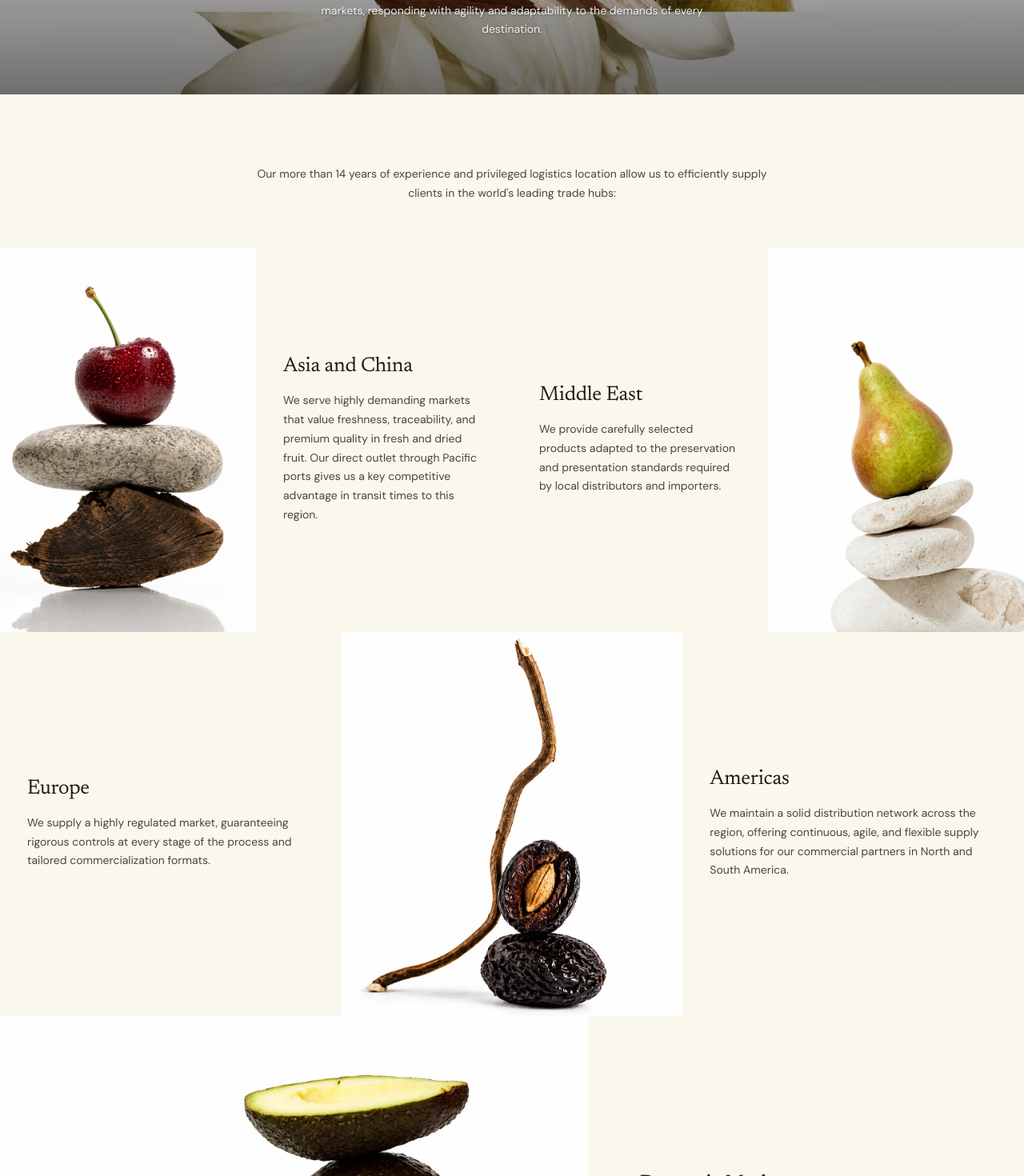
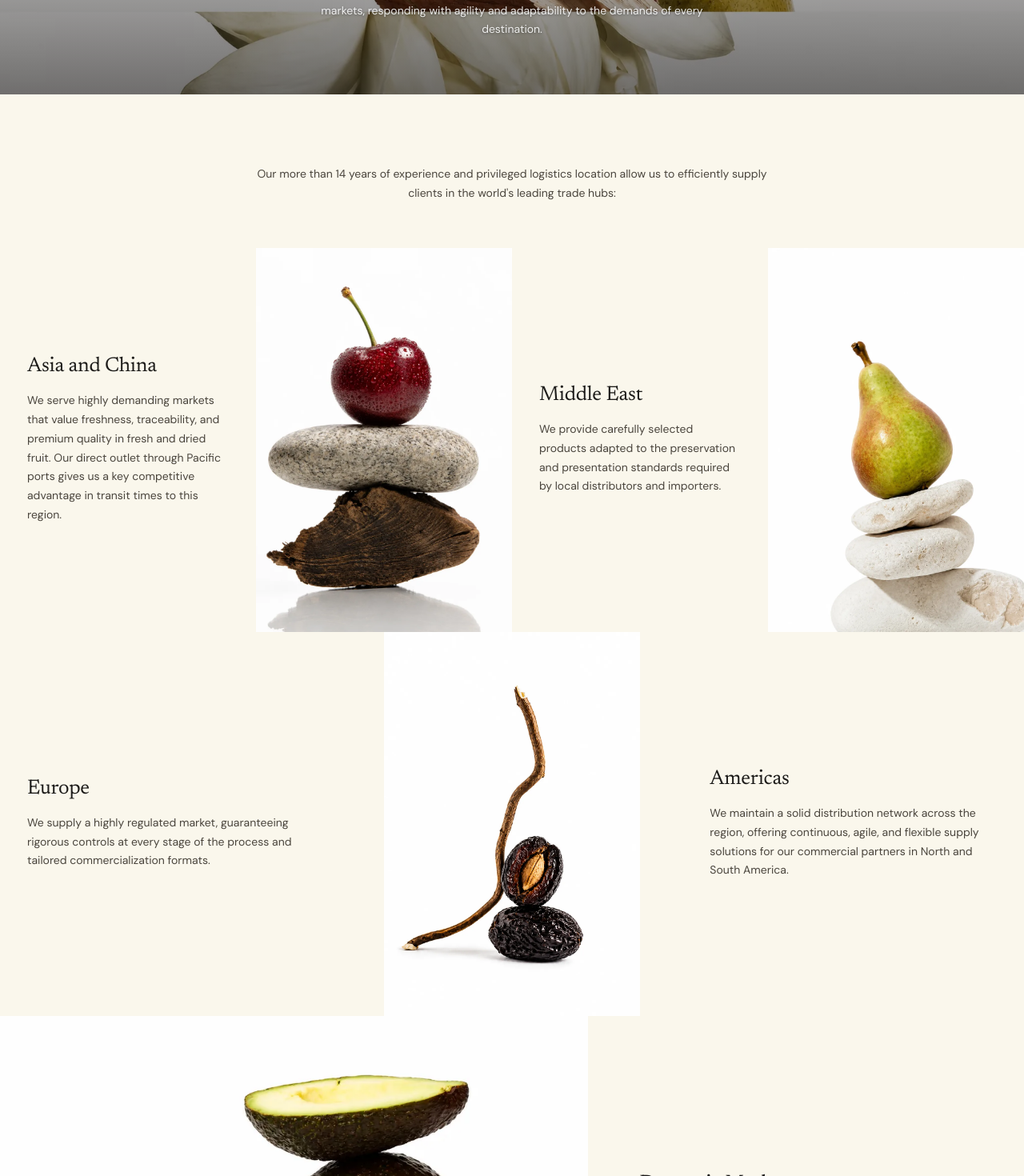
Before and after one commit to julietazcurra-commits/web-julieta, a React (Vite) app: page /markets in a window 1280 px wide. Shown: the part 346-1816 px from the top of the page at 80% size. Built offline with nearby package versions, Linux system fonts and the light colour scheme.

Commit message:
Add files via upload

```diff
--- a/src/pages/MarketsPage.tsx
+++ b/src/pages/MarketsPage.tsx
@@ -43,12 +43,12 @@ export function MarketsPage() {
       </section>
 
       <section className="markets-region-quad">
-        <div className="markets-region-quad__media">
-          <img src={images.marketsAsiaChina} alt="" loading="lazy" />
-        </div>
         <div className="markets-region-quad__text">
           <h3>{t("markets.regions.asia.title")}</h3>
           <p>{t("markets.regions.asia.text")}</p>
+        </div>
+        <div className="markets-region-quad__media">
+          <img src={images.marketsAsiaChina} alt="" loading="lazy" />
         </div>
         <div className="markets-region-quad__text">
           <h3>{t("markets.regions.middleEast.title")}</h3>
--- a/src/pages/markets.css
+++ b/src/pages/markets.css
@@ -158,12 +158,13 @@
 .markets-region-trio__media {
   position: relative;
   overflow: hidden;
+  background: var(--fc-cream);
 }
 
 .markets-region-trio__media img {
   width: 100%;
   height: 100%;
-  object-fit: cover;
+  object-fit: contain;
   position: absolute;
   inset: 0;
 }
```
